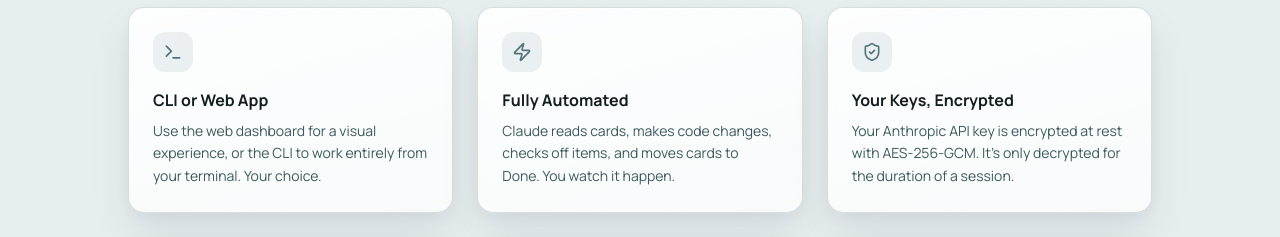
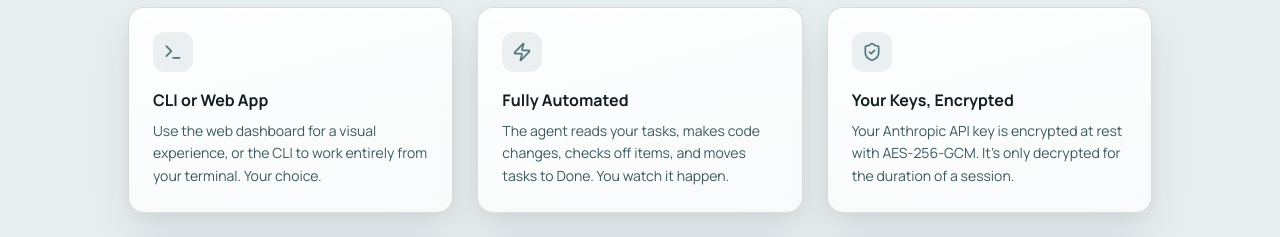
Before and after one commit to JoshJAL/claude-trello-frontend, a React (Vite) app: page / in a window 1280 px wide. Shown: the part 2340-2577 px from the top of the page. Built offline with nearby package versions, Linux system fonts and the light colour scheme.

Commit message:
Update Features section to use generic 'agent' instead of 'Claude'

```diff
--- a/src/sections/Features.tsx
+++ b/src/sections/Features.tsx
@@ -18,7 +18,7 @@
     icon: Zap,
     title: "Fully Automated",
     description:
-      "Claude reads cards, makes code changes, checks off items, and moves cards to Done. You watch it happen.",
+      "The agent reads your tasks, makes code changes, checks off items, and moves tasks to Done. You watch it happen.",
   },
   {
     icon: ShieldCheck,
```
